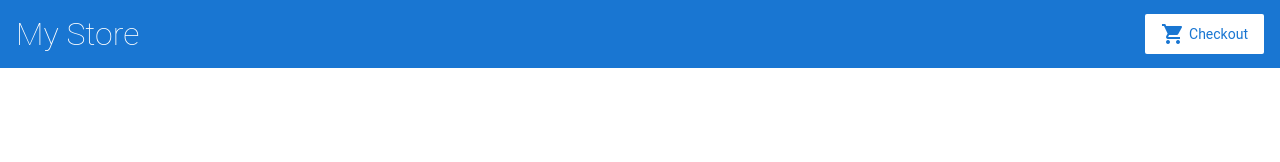
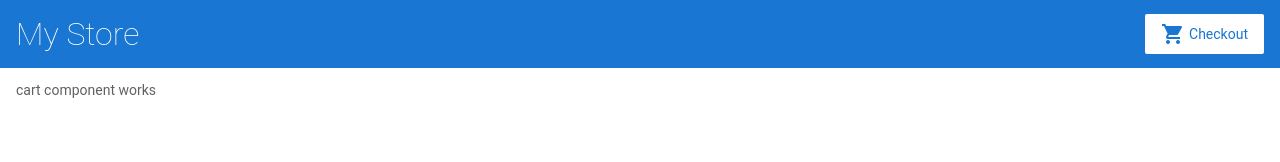
Before and after one commit to sandeepnegi1996/angular-qawl2b, an Angular app: page /cart in a window 1280 px wide. Before the commit this address led to /. Shown: the top 162 px of the page. Built offline with nearby package versions, Linux system fonts and the light colour scheme.

Commit message:
cart component added

```diff
--- a/src/app/app.module.ts
+++ b/src/app/app.module.ts
@@ -9,6 +9,7 @@ import { ProductListComponent } from './product-list/product-list.component';
 import { ProductAlertsComponent } from './product-alerts/product-alerts.component';
 import { ProductDetailsComponent } from './product-details/product-details.component';
 import { CartService } from './cart.service';
+import { CartComponent } from './cart/cart.component';
 
 @NgModule({
   imports: [
@@ -16,6 +17,7 @@ import { CartService } from './cart.service';
     ReactiveFormsModule,
     RouterModule.forRoot([
       { path: '', component: ProductListComponent },
+      {path: 'cart', component: CartComponent},
       { path: 'products/:productId', component: ProductDetailsComponent },
     ])
   ],
@@ -24,7 +26,8 @@ import { CartService } from './cart.service';
     TopBarComponent,
     ProductListComponent,
     ProductAlertsComponent,
-    ProductDetailsComponent
+    ProductDetailsComponent,
+    CartComponent
   ],
   bootstrap: [ AppComponent ],
   providers: [CartService]
--- /dev/null
+++ b/src/app/cart/cart.component.html
@@ -0,0 +1,3 @@
+<p>
+cart component works
+</p>
--- /dev/null
+++ b/src/app/cart/cart.component.ts
@@ -0,0 +1,15 @@
+import { Component, OnInit } from '@angular/core';
+
+@Component({
+  selector: 'app-cart',
+  templateUrl: './cart.component.html',
+  styleUrls: ['./cart.component.css']
+})
+export class CartComponent implements OnInit {
+
+  constructor() { }
+
+  ngOnInit() {
+  }
+
+}
```
Also changed, not shown: src/app/cart/cart.component.css (added).
